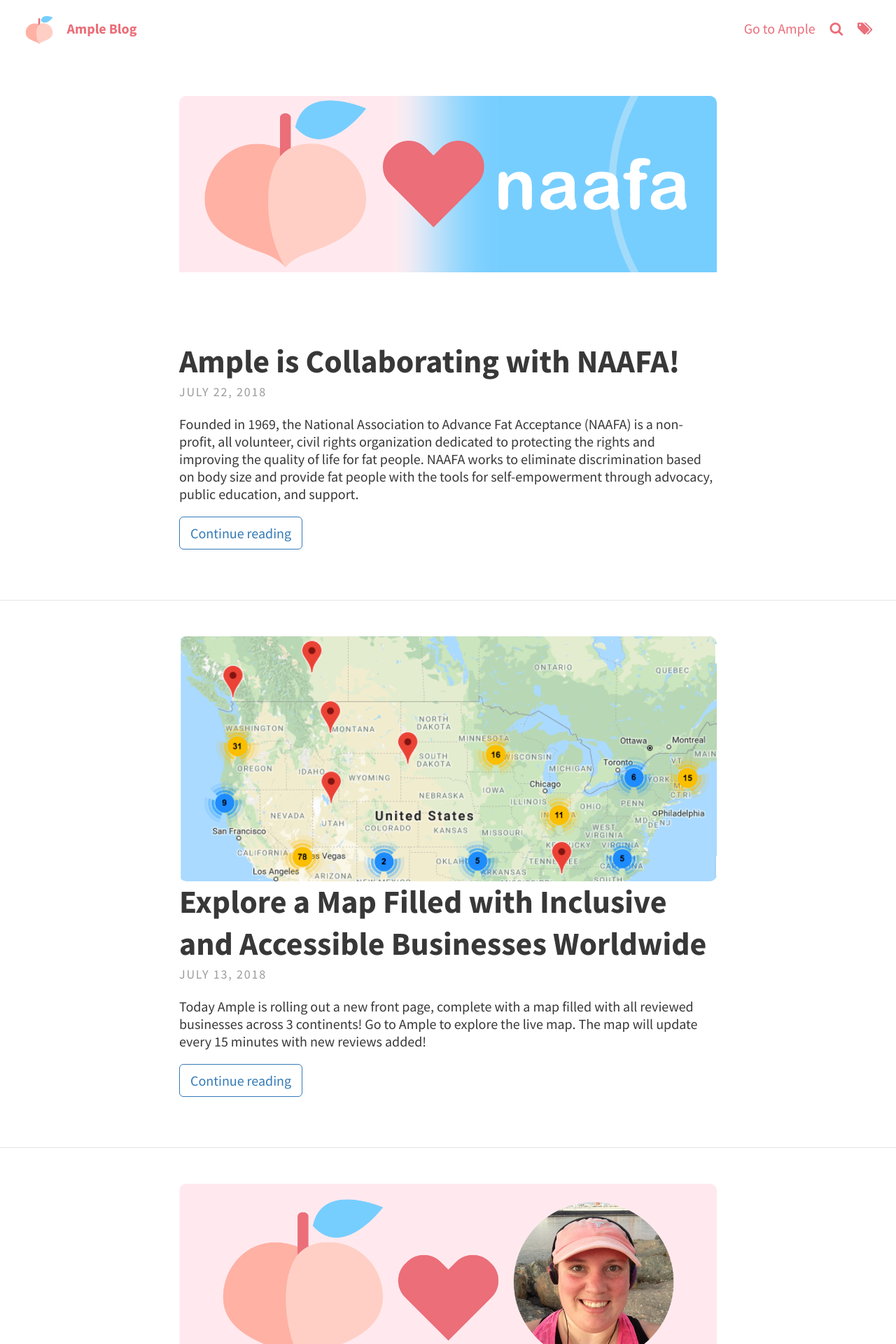
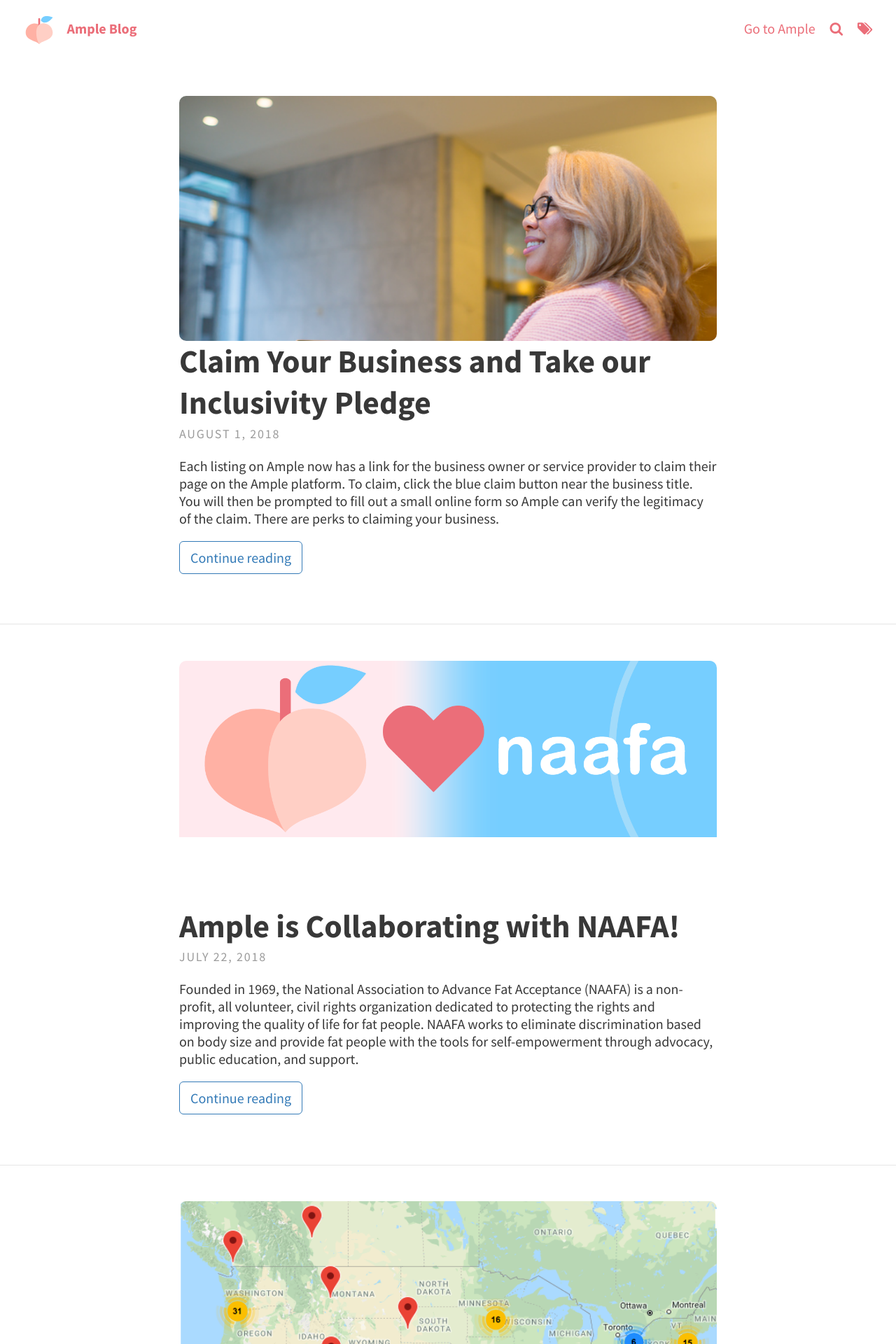
Before and after one commit to uhlissuh/ample, a Jekyll site: the page built from docs/index.html, in a window 1280 px wide. Shown: the top 1920 px of the page at 70% size. Built offline with Jekyll 4.4.1, drawn with Linux system fonts in a browser that asks for light colours; the list of posts is cut into pages by our own code; some of the changed text lies outside the part shown.

Commit message:
Add claim a business blog psot

```diff
--- /dev/null
+++ b/docs/_posts/2018-08-01-claim-your-business.md
@@ -0,0 +1,28 @@
+---
+layout: post
+title: "Claim Your Business and Take our Inclusivity Pledge"
+thumbnail: "assets/img/woman-at-laptop-claim.jpg"
+author: El Poché and Alissa Sobo
+excerpt_separator: <!--more-->
+
+
+date: 2018-08-01
+tags: [new features]
+---
+![Image Description: A woman with African American identity sits at a laptop. She is smiling and wearing a pink sweater.]({{ "/assets/img/woman-at-laptop-claim.jpg" | absolute_url }})
+
+Each listing on Ample now has a link for the business owner or service provider to claim their page on the Ample platform. To claim, click the blue claim button near the business title. You will then be prompted to fill out a small online form so Ample can verify the legitimacy of the claim. There are perks to claiming your business.
+
+<!--more-->
+
+![Image Description:Screenshot of Ample website showing the business title, address, phone number, and claim button in bright blue.]({{ "/assets/img/screenshot-claim-badge.png" | absolute_url }})
+
+Optionally, but importantly, business owners can take a pledge to treat people of all genders, body sizes, races, and abilities equally. By taking the pledge, businesses and providers will appear on our world map of inclusive providers. They will also appear near the top of returned search results, regardless of whether they have been reviewed. This is a great way to promote your business or service to those searching for inclusive and friendly establishments. A badge will appear on the business’ page indicating that the the owner has taken the pledge.
+
+![Image Description: An image of the Ample Pledge of Inclusivity Badge. Dark pink shield shape with globe in the center.]({{ "/assets/img/badge-blog.png" | absolute_url }})
+
+Another perk of taking the pledge is the opportunity to upload a statement of business philosophy. This may also include mention of specific efforts towards making the space or service accessible to all. This statement will be displayed on the listing for the business along with the pledge badge.
+
+![Image Description: An image of the Ample Pledge of Inclusivity Badge. Dark pink shield shape with globe in the center.]({{ "/assets/img/screenshot-owner-statement.png" | absolute_url }})
+
+At Ample, we want to make every effort to connect you —the user— with resources that will be useful to you. By giving business owners the tools to ‘put themselves on the map,’ we hope to increase the pool of options available to you, and to better highlight those business owners who are conscious and deliberate about their inclusivity efforts.
--- a/docs/_sass/layouts/_page.scss
+++ b/docs/_sass/layouts/_page.scss
@@ -8,4 +8,10 @@
     text-shadow: 1px 1px 2px $text-shadow;
 }
 
+img {
+  display: block;
+  margin-left: auto;
+  margin-right: auto;
+}
+
 //Shared css in _post.scss
--- a/docs/_sass/layouts/_posts.scss
+++ b/docs/_sass/layouts/_posts.scss
@@ -77,6 +77,12 @@
     }
 }
 
+img {
+  display: block;
+  margin-left: auto;
+  margin-right: auto;
+}
+
 // Responsive scrolling
 .feature-image header {
     @media screen and (max-width: $break) {
```
Also changed, not shown: docs/assets/img/badge-blog.png (added), docs/assets/img/screenshot-claim-badge.png (added), docs/assets/img/screenshot-owner-statement.png (added), docs/assets/img/woman-at-laptop-claim.jpg (added).
